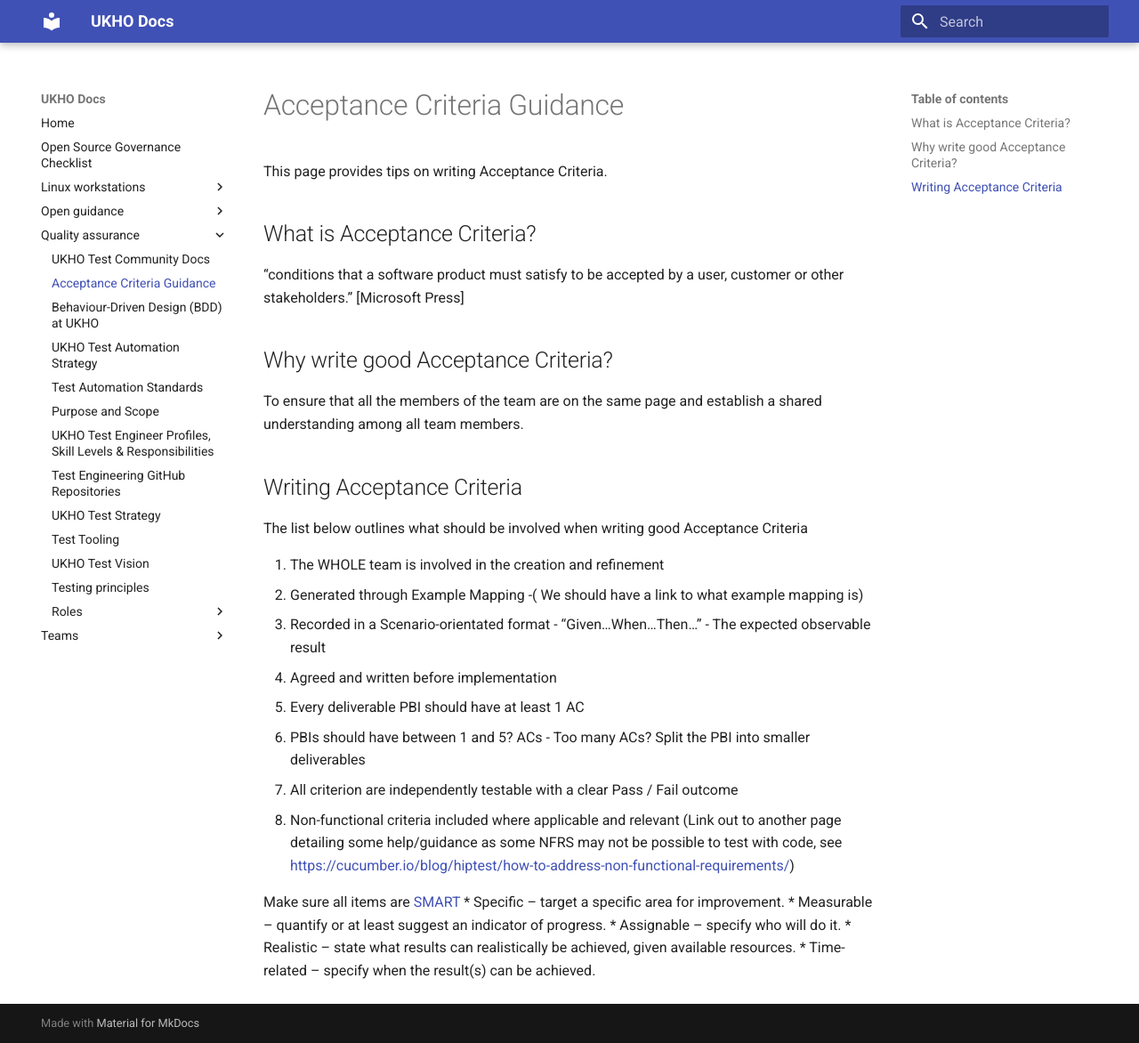
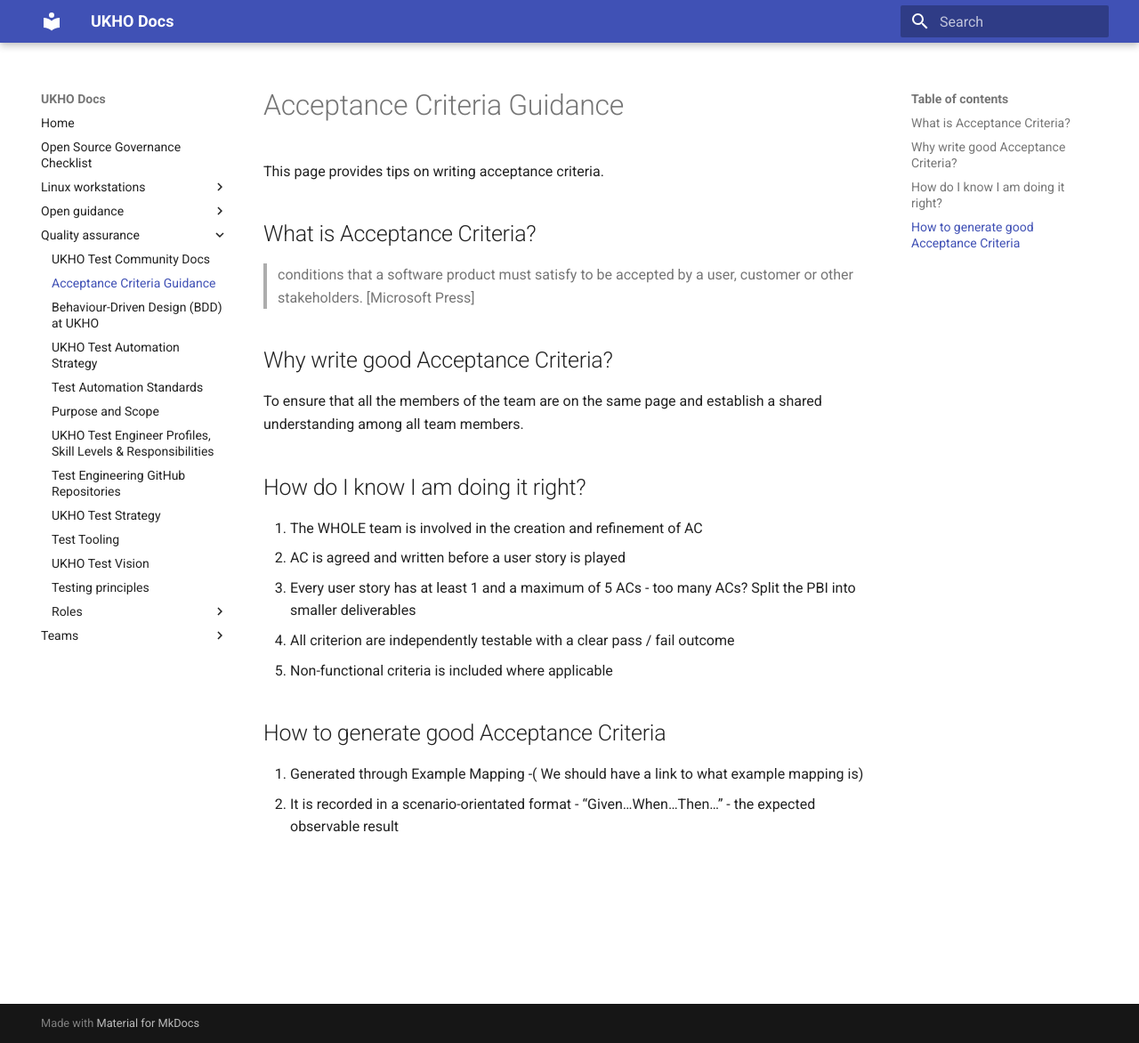
Before and after one commit to UKHO/docs, an MkDocs documentation site: the page built from docs/quality-assurance/acceptance-criteria.md, in a window 1280 px wide and 1172 px high. Shown: the whole window at 89% size. Built offline with MkDocs 1.6.1 and Material for MkDocs 9.7.7, drawn with Linux system fonts in a browser that asks for light colours.

Commit message:
Update following peer review

```diff
--- a/docs/quality-assurance/acceptance-criteria.md
+++ b/docs/quality-assurance/acceptance-criteria.md
@@ -1,29 +1,21 @@
 # Acceptance Criteria Guidance
-This page provides tips on writing Acceptance Criteria.
+This page provides tips on writing acceptance criteria.
 
 ## What is Acceptance Criteria?
-“conditions that a software product must satisfy to be accepted by a user, customer or other stakeholders.” [Microsoft Press]
-
+> conditions that a software product must satisfy to be accepted by a user, customer or other stakeholders. [Microsoft Press]
 
 ## Why write good Acceptance Criteria?
 To ensure that all the members of the team are on the same page and establish a shared understanding among all team members.
 
-## Writing Acceptance Criteria
+## How do I know I am doing it right?
 
-The list below outlines what should be involved when writing good Acceptance Criteria
+1. The WHOLE team is involved in the creation and refinement of AC
+1. AC is agreed and written before a user story is played
+1. Every user story has at least 1 and a maximum of 5 ACs - too many ACs? Split the PBI into smaller deliverables
+1. All criterion are independently testable with a clear pass / fail outcome
+1. Non-functional criteria is included where applicable
 
- 1. The WHOLE team is involved in the creation and refinement
- 2. Generated through Example Mapping  -( We should have a link to what example mapping is)
- 3. Recorded in a Scenario-orientated format - “Given…When…Then…” - The expected observable result
- 4. Agreed and written before implementation
- 5. Every deliverable PBI should have at least 1 AC
- 6. PBIs should have between 1 and 5? ACs - Too many ACs? Split the PBI into smaller deliverables
- 8. All criterion are independently testable with a clear Pass / Fail outcome
- 9. Non-functional criteria included where applicable and relevant (Link out to another page detailing some help/guidance as some NFRS may not be possible to test with code, see https://cucumber.io/blog/hiptest/how-to-address-non-functional-requirements/)
+## How to generate good Acceptance Criteria
 
-Make sure all items are [SMART](https://en.wikipedia.org/wiki/SMART_criteria)
-	* Specific – target a specific area for improvement.
-	* Measurable – quantify or at least suggest an indicator of progress.
-	* Assignable – specify who will do it.
-	* Realistic – state what results can realistically be achieved, given available resources.
-	* Time-related – specify when the result(s) can be achieved.
+1. Generated through Example Mapping  -( We should have a link to what example mapping is)
+1. It is recorded in a scenario-orientated format - “Given…When…Then…” - the expected observable result
```
